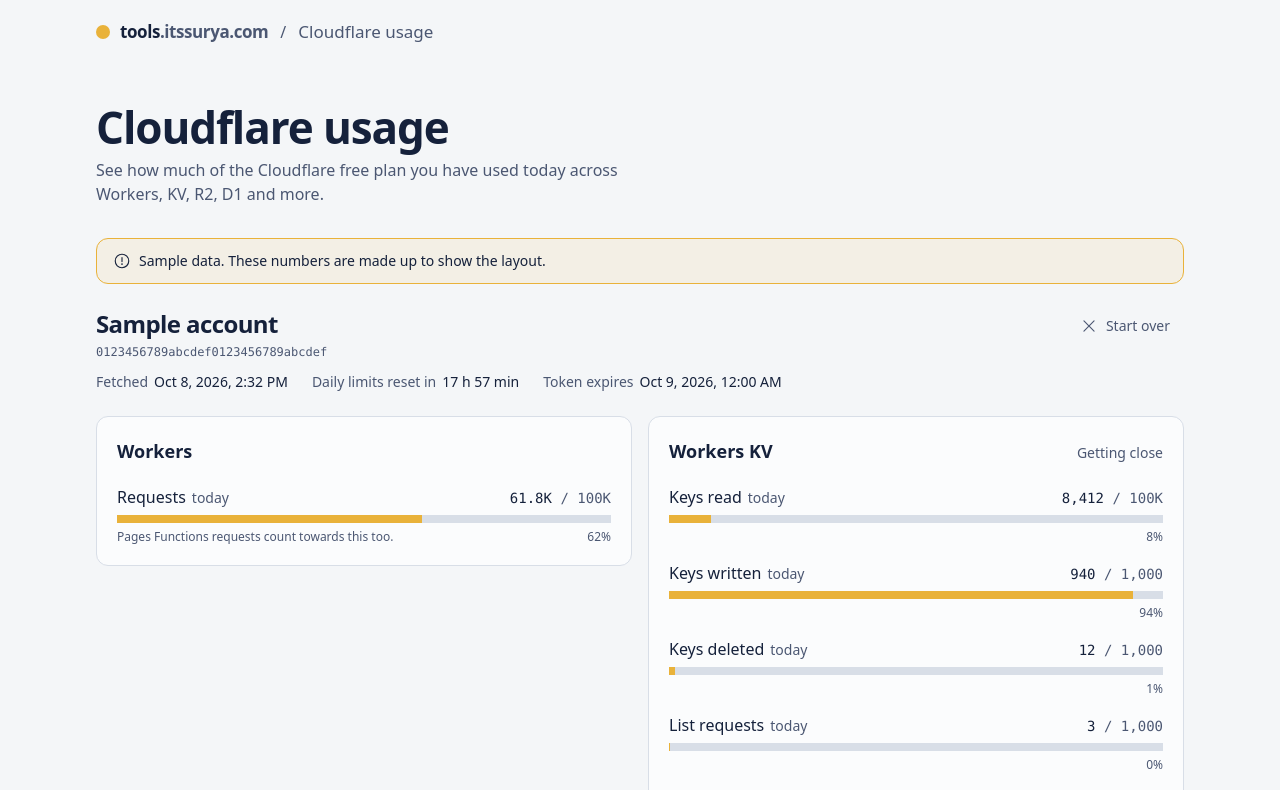
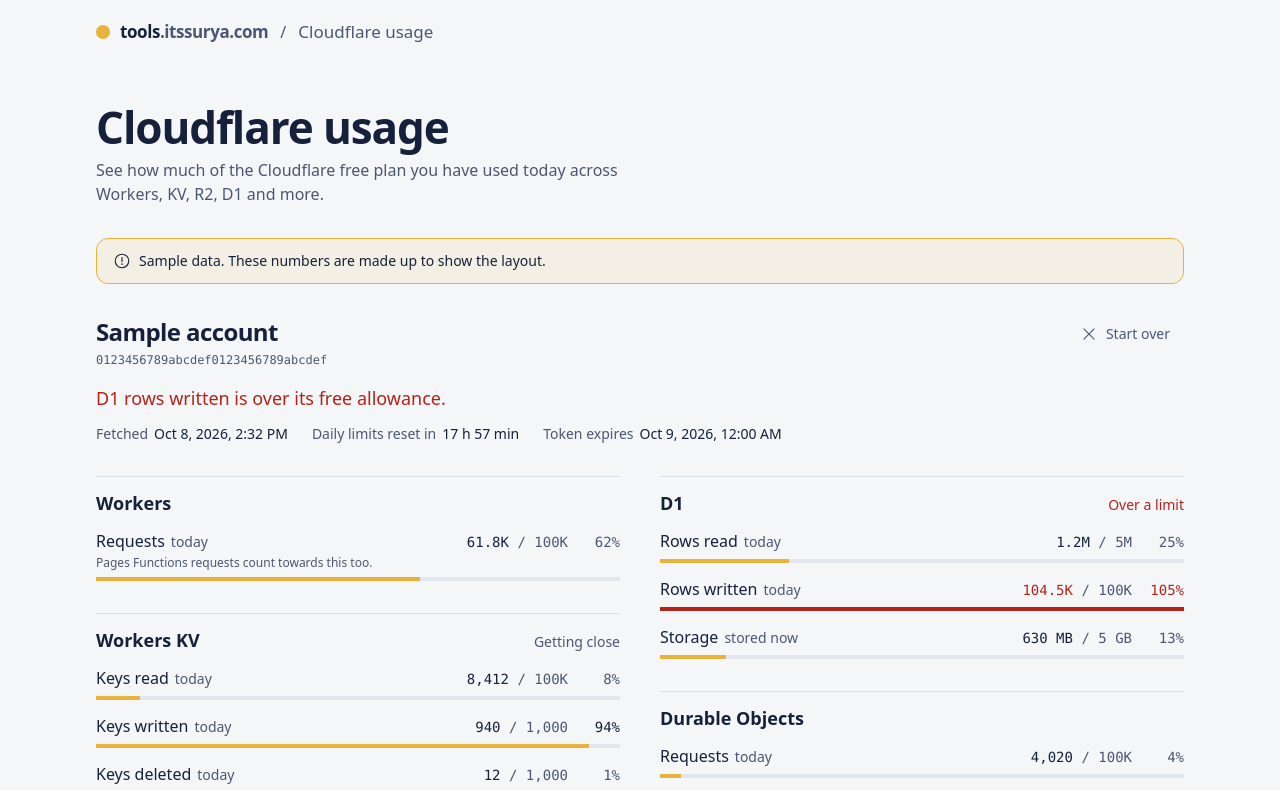
Before and after one commit to surya-teja-222/in-browser-tools, an Astro site in the folder apps/site/: page /cloudflare-usage in a window 1280 px wide. Both pictures are taken after a click on the button "Try a sample". Shown: the top 790 px of the page. Built offline with nearby package versions, Linux system fonts and the light colour scheme; Astro itself is replaced by a stand-in of ours.

Commit message:
refactor: show Cloudflare usage as a compact ledger with a verdict line
Cards with four lines per metric made a mostly-idle account read as a
wall of empty grey bars. Now: one sentence up top saying what is closest
to a limit, product groups packed into two balanced columns, two lines
per metric with the percentage on the number line, hairline bars that
show a sliver for any non-zero use and <1% instead of a misleading 0%.

```diff
--- a/apps/site/src/tools/cloudflare-usage/App.tsx
+++ b/apps/site/src/tools/cloudflare-usage/App.tsx
@@ -9,7 +9,14 @@
 import { type ReactNode, type SyntheticEvent, useId, useState } from "react";
 import { cn } from "@/lib/cn";
 import { Button } from "@/ui/Button";
-import { formatDateTime, formatValue, percent, periodLabel, untilUtcMidnight } from "./format";
+import {
+  formatDateTime,
+  formatPercent,
+  formatValue,
+  percent,
+  periodLabel,
+  untilUtcMidnight,
+} from "./format";
 import { SAMPLE_REPORT } from "./sample";
 import type {
   AccountSummary,
@@ -242,9 +249,10 @@
   const { report } = props;
   const now = new Date();
   const expires = report.token.expiresOn ? new Date(report.token.expiresOn) : null;
+  const verdict = summarise(report);
 
   return (
-    <div className="flex flex-col gap-6" aria-busy={props.busy}>
+    <div className="flex flex-col gap-8" aria-busy={props.busy}>
       {props.sample && (
         <p className="flex items-center gap-2 rounded-panel border border-sun bg-sun/10 px-4 py-3 text-sm">
           <WarningCircleIcon className="size-4.5 shrink-0" aria-hidden="true" />
@@ -253,11 +261,16 @@
       )}
 
       <header className="flex flex-col gap-4 sm:flex-row sm:items-start sm:justify-between">
-        <div>
+        <div className="min-w-0">
           <h2 className="font-display text-2xl font-semibold tracking-tight">
             {report.account.name ?? "Your account"}
           </h2>
-          <p className="mt-1 font-mono text-xs text-ink-muted">{report.account.id}</p>
+          <p className="mt-1 truncate font-mono text-xs text-ink-muted">{report.account.id}</p>
+          <p
+            className={cn("mt-4 max-w-[60ch] text-lg", verdict.tone === "danger" && "text-danger")}
+          >
+            {verdict.text}
+          </p>
           <dl className="mt-3 flex flex-wrap gap-x-6 gap-y-1 text-sm text-ink-muted">
             <div className="flex gap-1.5">
               <dt>Fetched</dt>
@@ -291,21 +304,54 @@
 
       {props.error && <ErrorLine>{props.error}</ErrorLine>}
 
-      <div className="grid gap-4 md:grid-cols-2 md:items-start">
+      {/* Multi-column layout lets groups of different heights pack without holes. */}
+      <div className="gap-x-10 md:columns-2">
         {report.products.map((p) => (
-          <ProductCard key={p.id} product={p} />
+          <ProductGroup key={p.id} product={p} />
         ))}
       </div>
     </div>
   );
 }
 
-function ProductCard({ product }: { product: ProductUsage }) {
+/** One sentence that says what matters before the reader scans 18 rows. */
+function summarise(report: UsageReport): { text: string; tone: "ok" | "danger" } {
+  const metrics = report.products.flatMap((p) =>
+    p.metrics.map((m) => ({ product: p.name, metric: m, pct: percent(m) })),
+  );
+  const over = metrics.filter((m) => m.pct !== null && m.pct >= 100);
+  if (over.length > 0) {
+    const names = over.map((m) => `${m.product} ${m.metric.label.toLowerCase()}`);
+    return {
+      tone: "danger",
+      text:
+        over.length === 1
+          ? `${names[0]} is over its free allowance.`
+          : `Over the free allowance: ${names.join(", ")}.`,
+    };
+  }
+  const top = metrics.filter((m) => m.pct !== null).sort((a, b) => (b.pct ?? 0) - (a.pct ?? 0))[0];
+  if (!top || (top.pct ?? 0) < 1) {
+    return { tone: "ok", text: "Everything is under 1% of the free plan." };
+  }
+  const allowance =
+    top.metric.period === "day"
+      ? "the daily allowance"
+      : top.metric.period === "month"
+        ? "the monthly allowance"
+        : "its allowance";
+  return {
+    tone: "ok",
+    text: `Closest to a limit: ${top.product} ${top.metric.label.toLowerCase()} at ${formatPercent(top.pct ?? 0)} of ${allowance}.`,
+  };
+}
+
+function ProductGroup({ product }: { product: ProductUsage }) {
   const worst = Math.max(...product.metrics.map((m) => percent(m) ?? 0));
   return (
     <section
       aria-labelledby={`product-${product.id}`}
-      className="flex flex-col gap-5 rounded-panel border border-rule bg-surface p-5"
+      className="mb-8 break-inside-avoid border-t border-rule pt-3"
     >
       <div className="flex items-baseline justify-between gap-3">
         <h3 id={`product-${product.id}`} className="font-display text-lg font-semibold">
@@ -317,7 +363,7 @@
           <span className="text-sm text-ink-muted">Getting close</span>
         ) : null}
       </div>
-      <ul className="flex flex-col gap-4">
+      <ul className="mt-3 flex flex-col gap-3.5">
         {product.metrics.map((m) => (
           <MetricRow key={m.id} metric={m} />
         ))}
@@ -333,51 +379,55 @@
 
   return (
     <li className="flex flex-col gap-1.5">
-      <div className="flex flex-wrap items-baseline justify-between gap-x-3 gap-y-0.5">
-        <span id={labelId} className="font-medium">
-          {metric.label}
-          <span className="ml-1.5 text-sm font-normal text-ink-muted">
-            {periodLabel(metric.period)}
-          </span>
+      <div className="flex items-baseline justify-between gap-3">
+        <span id={labelId} className="min-w-0">
+          <span className="font-medium">{metric.label}</span>
+          <span className="ml-1.5 text-sm text-ink-muted">{periodLabel(metric.period)}</span>
+          {metric.note && (
+            <span className="mt-0.5 block text-xs text-ink-muted">{metric.note}</span>
+          )}
         </span>
         {metric.used === null ? (
-          <span className="text-sm text-ink-muted">Not available</span>
+          <span className="shrink-0 text-sm text-ink-muted">Not available</span>
         ) : (
-          <span className={cn("font-mono text-sm tabular-nums", over && "text-danger")}>
+          <span className="flex shrink-0 items-baseline gap-3 font-mono text-sm tabular-nums">
+            <span className={cn(over && "text-danger")}>
               {formatValue(metric.used, metric.unit)}
               <span className="text-ink-muted"> / {formatValue(metric.limit, metric.unit)}</span>
+            </span>
+            <span
+              className={cn(
+                "w-10 text-right text-ink-muted",
+                over && "font-medium text-danger",
+                (pct ?? 0) >= 80 && !over && "text-ink",
+              )}
+            >
+              {formatPercent(pct ?? 0)}
+            </span>
           </span>
         )}
       </div>
 
       {metric.used === null ? (
-        <p className="text-sm text-ink-muted">{metric.error}</p>
+        <p className="text-xs text-ink-muted">{metric.error}</p>
       ) : (
-        <>
         <div
           role="progressbar"
           aria-labelledby={labelId}
           aria-valuemin={0}
           aria-valuemax={100}
           aria-valuenow={Math.min(100, Math.round(pct ?? 0))}
-            aria-valuetext={`${Math.round(pct ?? 0)}% of the free allowance`}
-            className="h-2 w-full bg-rule"
+          aria-valuetext={`${formatPercent(pct ?? 0)} of the free allowance`}
+          className="h-1 w-full bg-rule/60"
         >
           <div
-              className={cn(
-                "h-full transition-[width] duration-500",
-                over ? "bg-danger" : "bg-sun",
-              )}
-              style={{ width: `${Math.min(100, pct ?? 0)}%` }}
+            className={cn("h-full", over ? "bg-danger" : "bg-sun")}
+            style={{
+              // Anything above zero gets a visible sliver so tiny use is not mistaken for none.
+              width: pct === 0 ? 0 : `max(3px, ${Math.min(100, pct ?? 0)}%)`,
+            }}
           />
         </div>
-          <p className="flex justify-between gap-3 text-xs text-ink-muted">
-            <span>{metric.note}</span>
-            <span className={cn("shrink-0 tabular-nums", over && "font-medium text-danger")}>
-              {Math.round(pct ?? 0)}%{over && " used, over the limit"}
-            </span>
-          </p>
-        </>
       )}
     </li>
   );
--- a/apps/site/src/tools/cloudflare-usage/format.ts
+++ b/apps/site/src/tools/cloudflare-usage/format.ts
@@ -39,6 +39,13 @@
   return (metric.used / metric.limit) * 100;
 }
 
+/** "0%", "<1%", "62%", "105%". Rounded, with a floor so small use is not shown as nothing. */
+export function formatPercent(pct: number): string {
+  if (pct <= 0) return "0%";
+  if (pct < 1) return "<1%";
+  return `${Math.round(pct)}%`;
+}
+
 export function periodLabel(period: Period): string {
   switch (period) {
     case "day":
```
Lines whose indentation alone changed are shown as unchanged.
